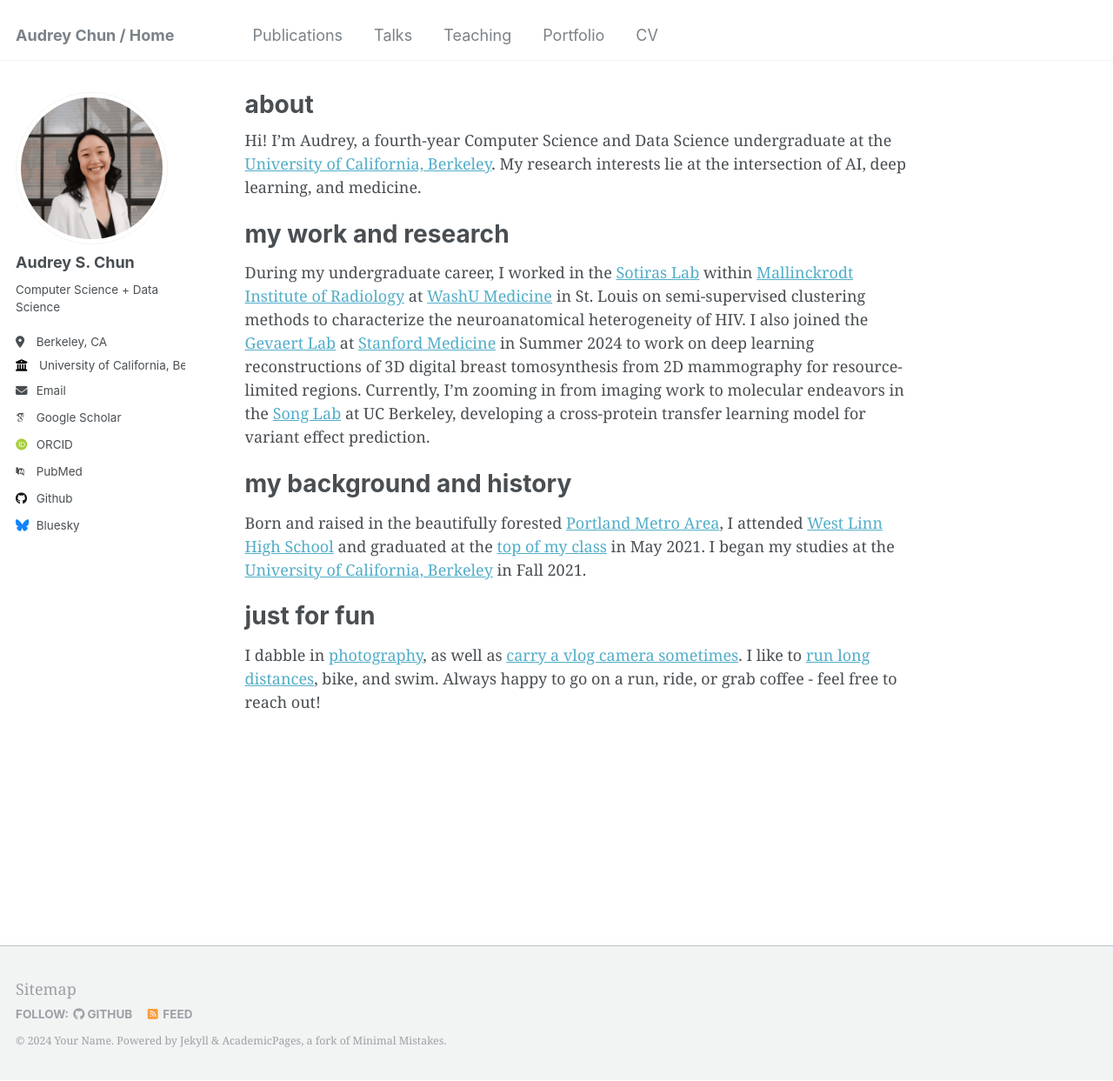
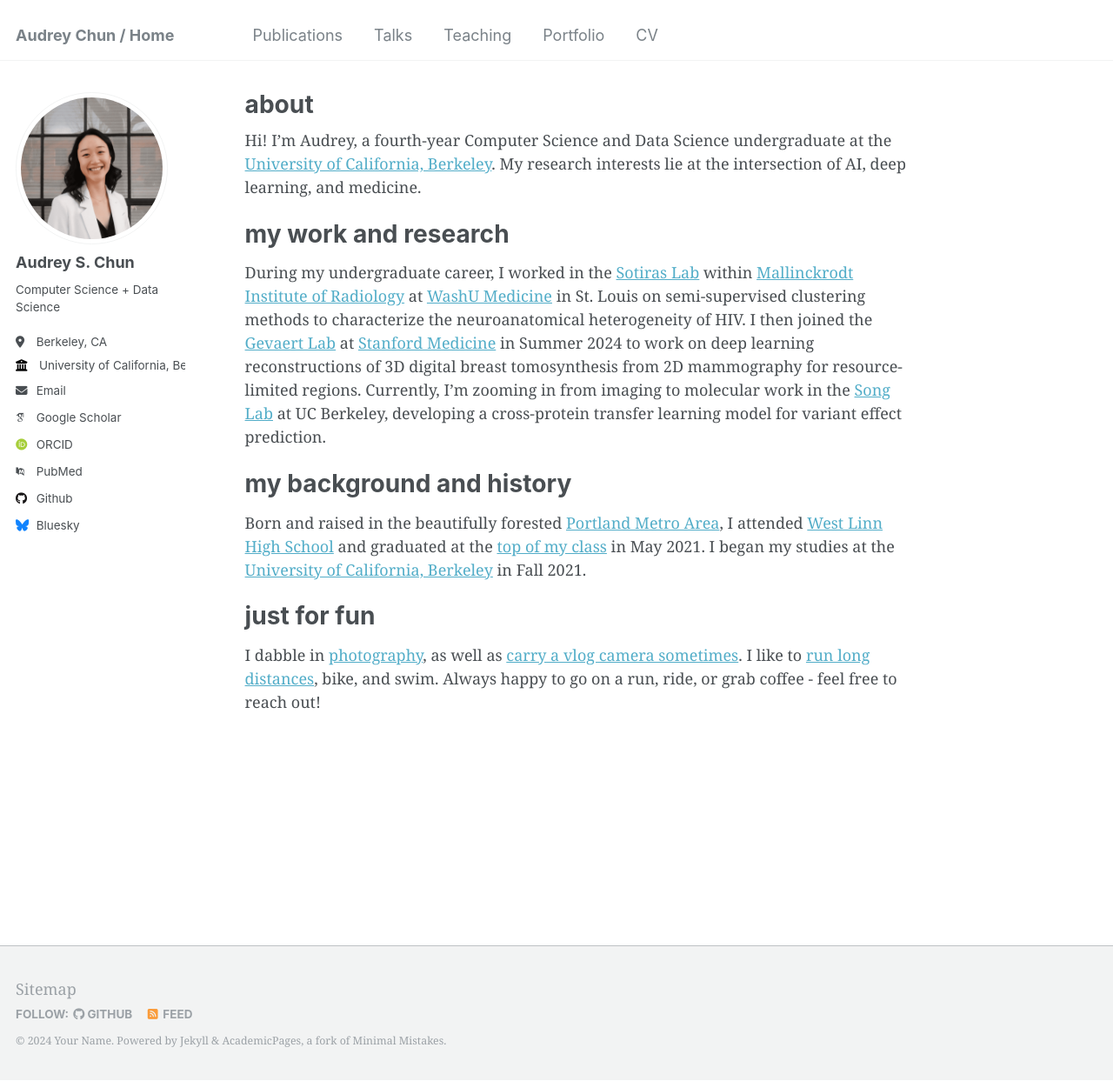
Before and after one commit to audreychun/audreychun.github.io, a Jekyll site: the page built from _pages/about.md, in a window 1280 px wide and 1243 px high. Shown: the whole window at 87% size. Built offline with Jekyll 4.4.1, drawn with Linux system fonts in a browser that asks for light colours; some web fonts are replaced.

Commit message:
Update about.md

```diff
--- a/_pages/about.md
+++ b/_pages/about.md
@@ -11,7 +11,7 @@ Hi! I'm Audrey, a fourth-year Computer Science and Data Science undergraduate at
 
 my work and research
 ======
-During my undergraduate career, I worked in the [Sotiras Lab](https://www.mir.wustl.edu/research/research-centers/computational-imaging-research-center-circ/labs/sotiras-lab/) within [Mallinckrodt Institute of Radiology](https://www.mir.wustl.edu/) at [WashU Medicine](https://medicine.wustl.edu/) in St. Louis on semi-supervised clustering methods to characterize the neuroanatomical heterogeneity of HIV. I also joined the [Gevaert Lab](https://med.stanford.edu/gevaertlab.html) at [Stanford Medicine](https://med.stanford.edu/) in Summer 2024 to work on deep learning reconstructions of 3D digital breast tomosynthesis from 2D mammography for resource-limited regions. Currently, I'm zooming in from imaging work to molecular endeavors in the [Song Lab](https://people.eecs.berkeley.edu/~yss/group.html) at UC Berkeley, developing a cross-protein transfer learning model for variant effect prediction.
+During my undergraduate career, I worked in the [Sotiras Lab](https://www.mir.wustl.edu/research/research-centers/computational-imaging-research-center-circ/labs/sotiras-lab/) within [Mallinckrodt Institute of Radiology](https://www.mir.wustl.edu/) at [WashU Medicine](https://medicine.wustl.edu/) in St. Louis on semi-supervised clustering methods to characterize the neuroanatomical heterogeneity of HIV. I then joined the [Gevaert Lab](https://med.stanford.edu/gevaertlab.html) at [Stanford Medicine](https://med.stanford.edu/) in Summer 2024 to work on deep learning reconstructions of 3D digital breast tomosynthesis from 2D mammography for resource-limited regions. Currently, I'm zooming in from imaging to molecular work in the [Song Lab](https://people.eecs.berkeley.edu/~yss/group.html) at UC Berkeley, developing a cross-protein transfer learning model for variant effect prediction.
 
 my background and history
 ======
```
